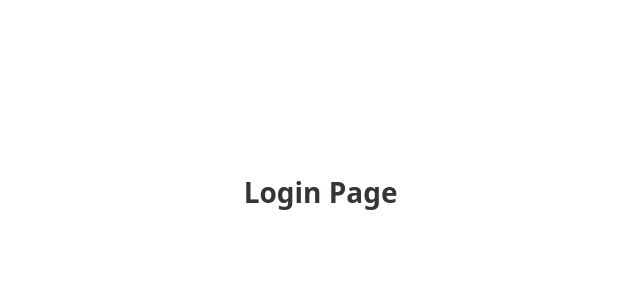
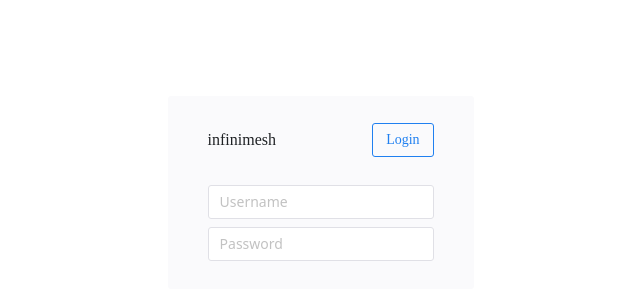
Before and after one commit to infinimesh/core, a Vue app in the folder dashboard/: page /#/login in a window 1280 px wide. Shown: the part 204-504 px from the top of the page, without its empty margins (313-953 px from the left). Built offline with nearby package versions, Linux system fonts and the light colour scheme.

Commit message:
Pinia base, Login page base

```diff
--- a/dashboard/package.json
+++ b/dashboard/package.json
@@ -8,7 +8,11 @@
     "preview": "vite preview"
   },
   "dependencies": {
+    "axios": "^0.26.1",
+    "pinia": "^2.0.13",
+    "pinia-plugin-persist": "^1.0.0",
     "vue": "^3.2.25",
+    "vue-axios": "^3.4.1",
     "vue-router": "4"
   },
   "devDependencies": {
--- a/dashboard/src/App.vue
+++ b/dashboard/src/App.vue
@@ -2,25 +2,39 @@
   <n-config-provider :theme="theme">
     <n-global-style />
     <router-view />
+    <n-watermark
+      v-if="watermark"
+      content="development preview"
+      cross
+      fullscreen
+      :font-size="16"
+      :line-height="16"
+      :width="250"
+      :height="150"
+      :x-offset="12"
+      :y-offset="80"
+      :rotate="-15"
+    />
   </n-config-provider>
 </template>
 
 <script>
 import { computed } from "vue"
 import {
-  NConfigProvider, NGlobalStyle,
+  NConfigProvider, NGlobalStyle, NWatermark,
   darkTheme, useOsTheme } from 'naive-ui'
 
 export default {
   components: {
-    NConfigProvider, NGlobalStyle
+    NConfigProvider, NGlobalStyle, NWatermark
   },
   setup() {
     console.log(darkTheme)
     const osThemeRef = useOsTheme();
     return {
       theme: computed(() => osThemeRef.value === "dark" ? darkTheme : null),
-      osTheme: osThemeRef
+      osTheme: osThemeRef,
+      watermark: false,
     };
   }
 }
--- /dev/null
+++ b/dashboard/src/components/login-card.vue
@@ -0,0 +1,64 @@
+<template>
+  <n-card embedded :bordered="false" hoverable size="huge" title="infinimesh" :header-style="{fontFamily: 'Exo', fontSize: '2vh'}" class="login-card">
+    <template #header-extra>
+      <n-button type="info" ghost @click="login">Login</n-button>
+    </template>
+    <n-space vertical>
+      <n-input v-model:value="username"
+        placeholder="Username"></n-input>
+      <n-input
+        v-model:value="password"
+        type="password"
+        placeholder="Password"></n-input>
+      <n-alert :title="error.title" type="error" v-if="error" />
+      <n-alert title="Success! Redirecting..." type="success" v-if="success" />
+    </n-space>
+  </n-card>
+</template>
+
+<script setup>
+import { ref, inject } from "vue";
+import { NCard, NSpace, NInput, NButton, NForm, NFormItem, NAlert } from "naive-ui"
+import { useRouter } from "vue-router"
+import { useAppStore } from "@/store/app";
+
+const store = useAppStore()
+const router = useRouter()
+
+const username = ref("");
+const password = ref("");
+
+const error = ref(false);
+const success = ref(false)
+
+const axios = inject('axios')
+async function login() {
+  success.value = false
+  error.value = false
+
+  axios.post('http://localhost:8000/token', {
+    auth: {
+      type: 'standard',
+      data: [username.value, password.value]
+    },
+  }).then(res => {
+    success.value = true
+    store.token = res.data.token
+    console.log(router.push)
+    router.push({name: 'Root'})
+  }).catch(err => {
+    console.log(err)
+    if (err.response.status == 401) {
+      error.value = {
+        title: "Wrong credentials given",
+      }
+    }
+  })
+}
+</script>
+
+<style>
+.login-card {
+  min-width: 30vh;
+}
+</style>
--- a/dashboard/src/main.js
+++ b/dashboard/src/main.js
@@ -1,7 +1,19 @@
 import { createApp } from 'vue'
 import App from './App.vue'
+
 import router from './router/router'
 
-createApp(App)
+import axios from 'axios'
+import VueAxios from 'vue-axios'
+
+import { createPinia } from 'pinia'
+const pinia = createPinia()
+
+const app = createApp(App)
+
+app
+  .use(pinia)
   .use(router)
+  .use(VueAxios, axios)
+  .provide('axios', app.config.globalProperties.axios)
   .mount('#app')
--- a/dashboard/src/router/router.js
+++ b/dashboard/src/router/router.js
@@ -1,4 +1,6 @@
+import { computed } from 'vue'
 import { createRouter, createWebHashHistory } from "vue-router"
+import { useAppStore } from "@/store/app";
 
 const routes = [
   {
@@ -10,7 +12,7 @@ const routes = [
     }
   },
   { path: "/",
-    name: "Home",
+    name: "Root",
     redirect: { name: "Dashboard" },
     meta: {
       requiresAuth: true,
@@ -31,10 +33,9 @@ const router = createRouter({
   routes
 })
 
-let isLoggedIn = false
-
 router.beforeEach(async (to, from) => {
-  if (to.matched.some((el) => el.meta.requiresAuth) && !isLoggedIn) {
+  const store = useAppStore()
+  if (to.matched.some((el) => el.meta.requiresAuth) && !store.logged_in) {
     return { name: "Login" };
   }
 });
--- /dev/null
+++ b/dashboard/src/store/app.js
@@ -0,0 +1,10 @@
+import { defineStore } from 'pinia'
+
+export const useAppStore = defineStore('app', {
+  state: () => ({
+    token: ""
+  }),
+  getters: {
+    logged_in: (state) => state.token !== ""
+  }
+})
--- a/dashboard/src/views/Login.vue
+++ b/dashboard/src/views/Login.vue
@@ -1,11 +1,12 @@
 <template>
   <n-space align="center" justify="center" class="fullscreen">
-    <h1>Login Page</h1>
+    <LoginCard />
   </n-space>
 </template>
 
 <script setup>
 import { NSpace } from "naive-ui"
+import LoginCard from "@/components/login-card.vue"
 </script>
 
 <style>
```
Also changed, not shown: 1 other file (tests, documents, lock files or other folders).
